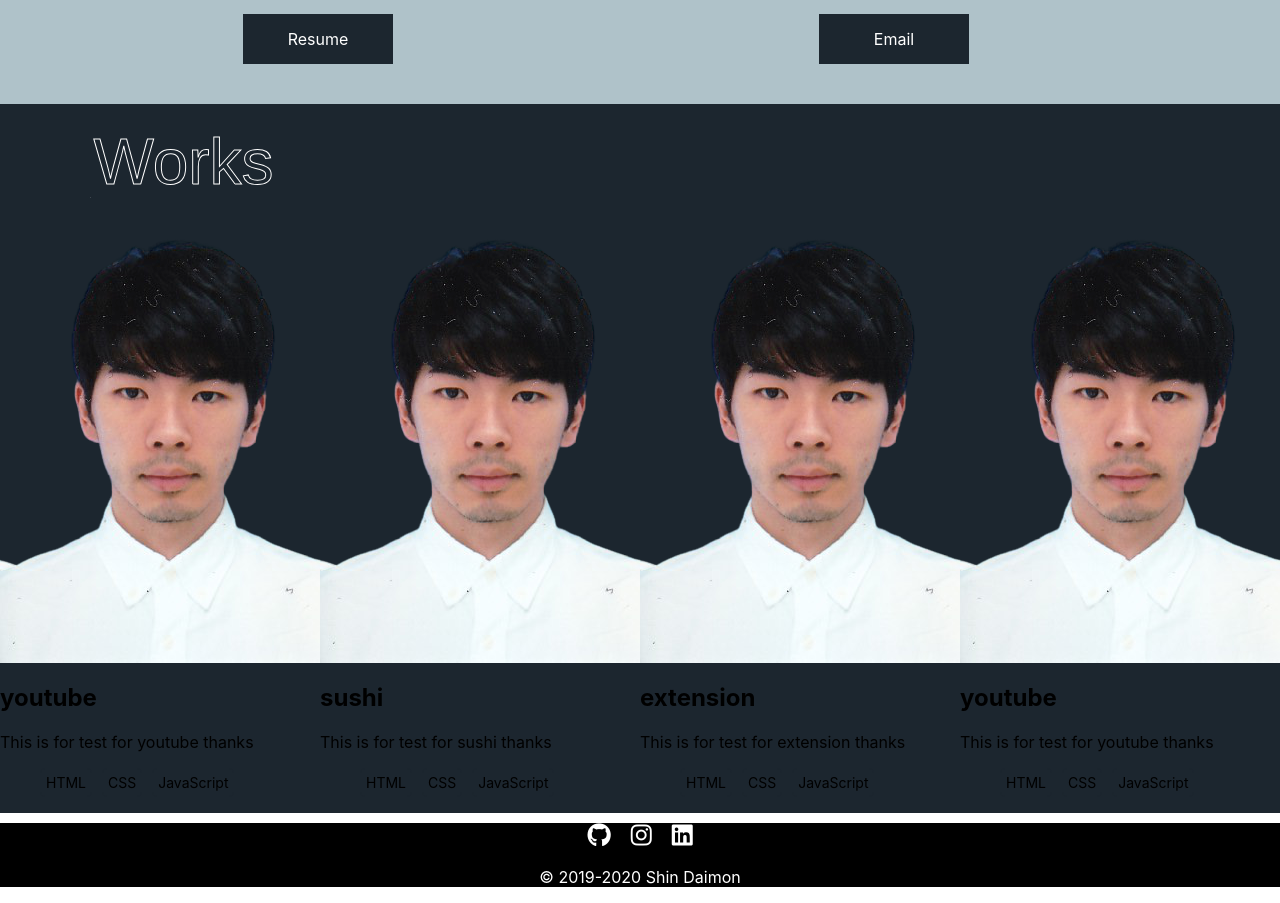
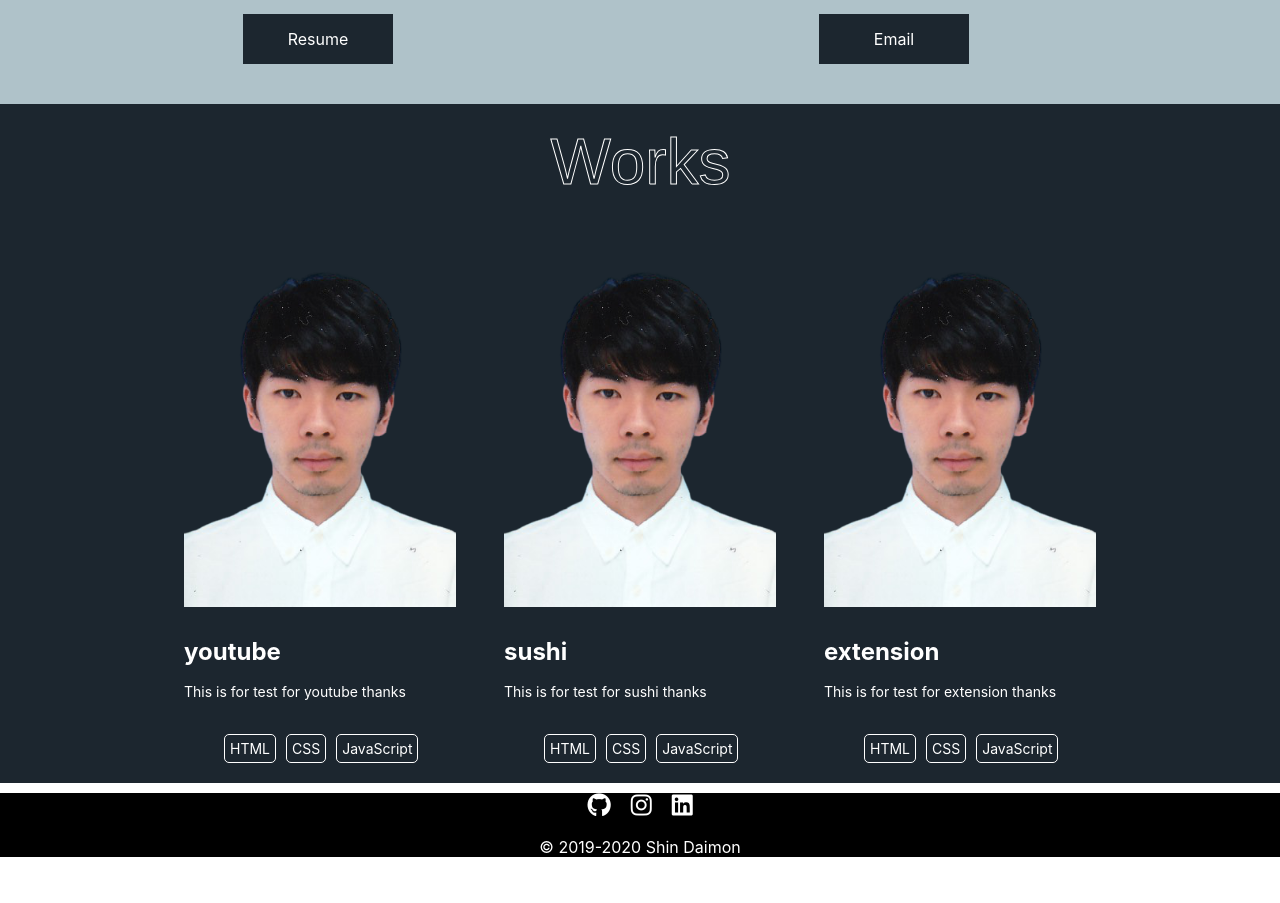
Before and after one commit to mondai40/my_second_portfolio, a React (Create React App) app: page / in a window 1280 px wide. Shown: the part 3420-4323 px from the top of the page. After the commit the page ends 4293 px from the top, so only its background shows below. Built offline with nearby package versions, Linux system fonts and the light colour scheme; the HTML template or start-up script is replaced by a standard one.

Commit message:
apply some css for react-slick

```diff
--- a/src/components/Works/Work.jsx
+++ b/src/components/Works/Work.jsx
@@ -4,9 +4,9 @@ const Work = (props) => {
   const {title, image, description, technologies} = props.info;
   return (
     <div className="work">
-      <img src={image} alt={`${title}Image`}/>
-      <h1>{title}</h1>
-      <p>{description}</p>
+      <img src={image} alt={`${title}Image`} className="work__image"/>
+      <h1 className="work__heading">{title}</h1>
+      <p className="work__description">{description}</p>
       <ul className="work__technologies">
         {technologies.map((technology, key) => {
           return <li key={key} className="work__technologies--item">{technology}</li>
--- a/src/components/Works/Work.scss
+++ b/src/components/Works/Work.scss
@@ -1,15 +1,35 @@
 @charset "utf-8";
 
 .work {
+  width: 85%;
+  margin: 20px auto;
+  color: #ffffff;
+
+  p {
+    line-height: 1.5rem;
+    font-size: 14px;
+  }
+
+  h1 {
+    margin-bottom: 10px;
+  }
+
   &__technologies {
+    margin-top: 30px;
     list-style: none;
     display: flex;
     &--item {
       margin-right: 10px;
       font-size: 14px;
-      border: 1px solid #1C262F;
+      border: 1px solid #ffffff;
       border-radius: 5px;
       padding: 5px;
     }
   }
+
+  &__image {
+    width: 100%;
+    margin-bottom: 30px;
+
+  }
 }
--- a/src/components/Works/WorkSlider.jsx
+++ b/src/components/Works/WorkSlider.jsx
@@ -2,6 +2,7 @@ import React from "react";
 import Slider from "react-slick";
 import "slick-carousel/slick/slick.css";
 import "slick-carousel/slick/slick-theme.css";
+import "./WorkSlider.scss"
 
 import Work from "./Work";
 import { WorkList } from "./WorkList"
@@ -14,10 +15,21 @@ const renderWork = (WorkList) => {
   );
 };
 
+// const CustomArrow = (props) => {
+//   const { className, style, onClick } = props;
+//   return (
+//     <div
+//       className={className}
+//       style={{ ...style, marginLeft: "50px"}}
+//       onClick={onClick}
+//     />
+//   );
+// }
+
 const WorkSlider = () => {
   const settings = {
     dots: true,
-    infinite: true,
+    infinite: false,
     speed: 500,
     slidesToShow: 4,
     slidesToScroll: 4,
--- /dev/null
+++ b/src/components/Works/WorkSlider.scss
@@ -0,0 +1,10 @@
+.slick-next {
+  right: -10px;
+}
+.slick-prev {
+  left: -10px;
+}
+.slick-dots {
+  position: static;
+  bottom: 0px;
+}
--- a/src/components/Works/Works.scss
+++ b/src/components/Works/Works.scss
@@ -6,26 +6,7 @@
   overflow: hidden;
 
   &__heading {
-    margin-top: 20px;
+    margin: 20px auto;
+    text-align: center;
   }
 }
-
-.arrow {
-  width: 30px;
-  height: 30px;
-  border: 3px solid #fff;
-  border-bottom: none;
-  border-left: none;
-  position: absolute;
-  top: 50%;
-
-  &--right {
-    transform: translateY(-50%) rotate(45deg);
-    right: 30px;
-  }
-
-  &--left {
-    transform: translateY(-50%) rotate(-135deg);
-    left: 30px;
-  }
-}
```
